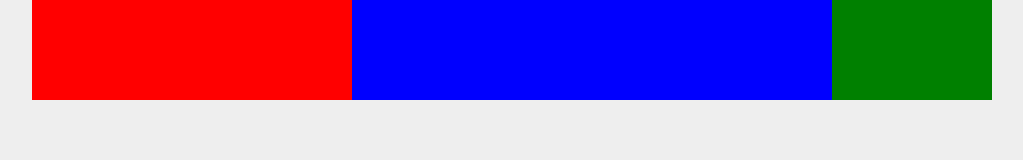
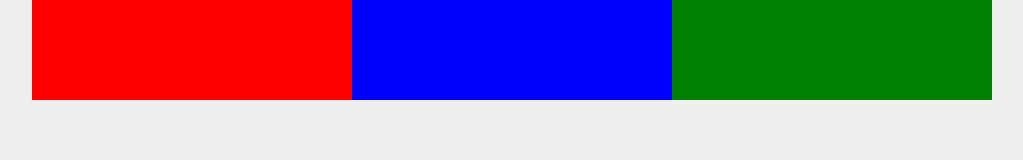
Before and after one commit to g-uberman/ninja-flexbox-course, a plain HTML site: page index.html in a window 1280 px wide. Shown: the whole page, without its empty margins (128-1151 px from the left). Drawn offline with Linux system fonts and the light colour scheme.

Commit message:
flex shrink

```diff
--- a/style.css
+++ b/style.css
@@ -20,20 +20,20 @@ body{
 
 .box{
     height: 100px;
-    min-width: 100px;
+    width: 320px;
 }
 
 .one{
     background: red;
-    flex-grow: 2;
+    flex-shrink: 1;
 }
 
 .two{
     background: blue;
-    flex-grow: 3;
+    flex-shrink: 2;
 }
 
 .three{
     background: green;
-    flex-grow: 1;
+    flex-shrink: 6;
 }
```
